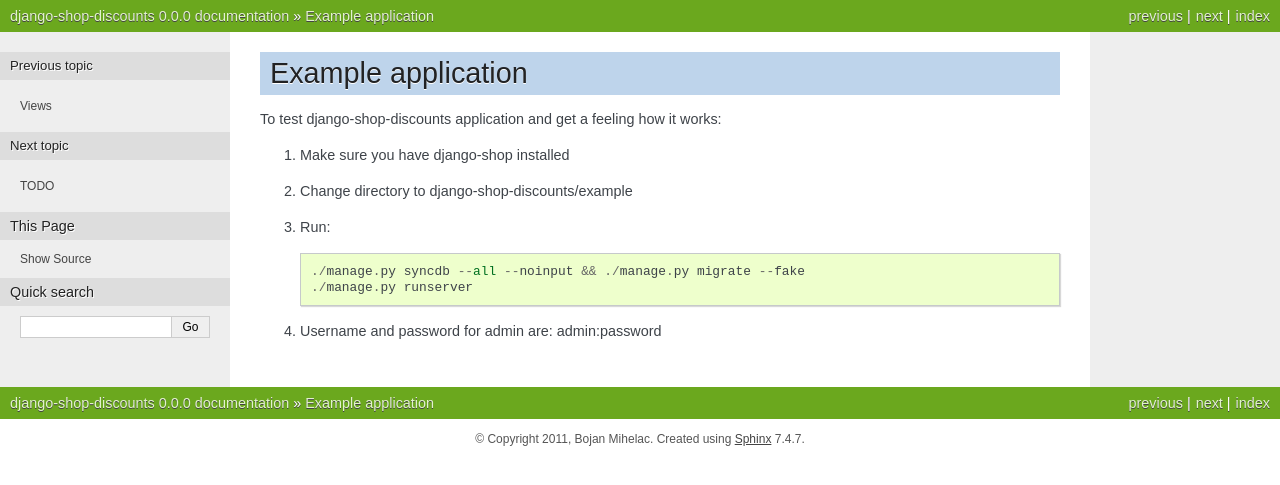
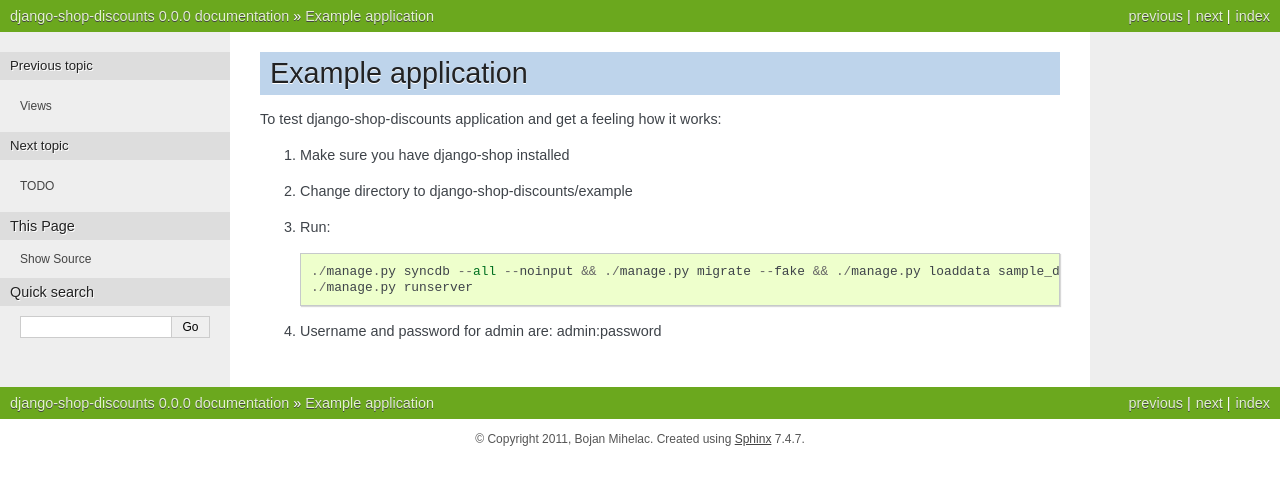
Before and after one commit to bmihelac/django-shop-discounts, a Sphinx documentation site: the page built from docs/example_app.rst, in a window 1280 px wide. Shown: the top 485 px of the page. Built offline with Sphinx 7.4.7, drawn with Linux system fonts in a browser that asks for light colours.

Commit message:
rename initial_data.json to sample_data.json

```diff
--- a/docs/example_app.rst
+++ b/docs/example_app.rst
@@ -10,7 +10,7 @@ To test django-shop-discounts application and get a feeling how it works::
 
 3. Run::
 
-   ./manage.py syncdb --all --noinput && ./manage.py migrate --fake
+   ./manage.py syncdb --all --noinput && ./manage.py migrate --fake && ./manage.py loaddata sample_data.json
    ./manage.py runserver
 
 4. Username and password for admin are: admin:password
```
Also changed, not shown: 2 other files.
